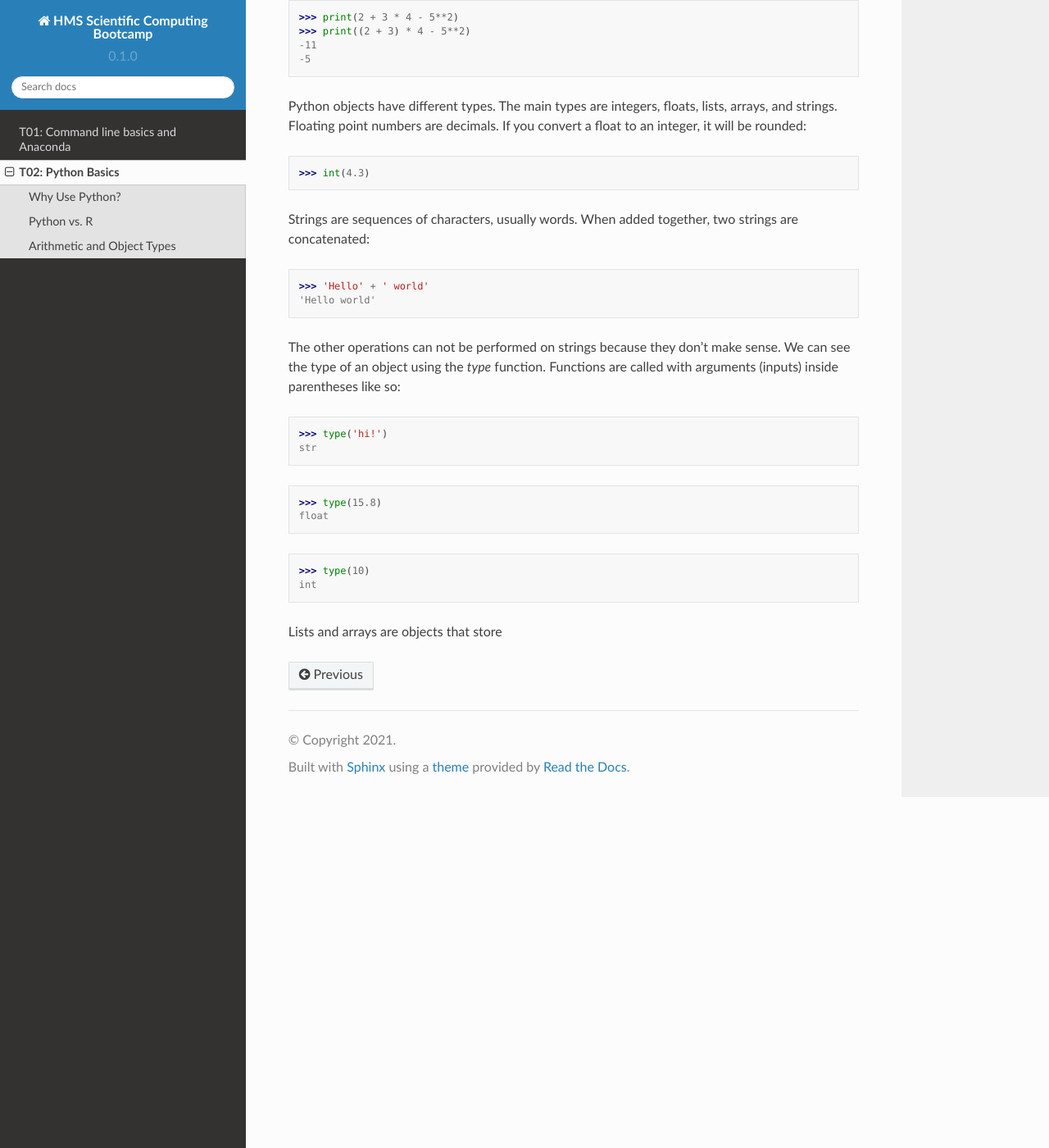
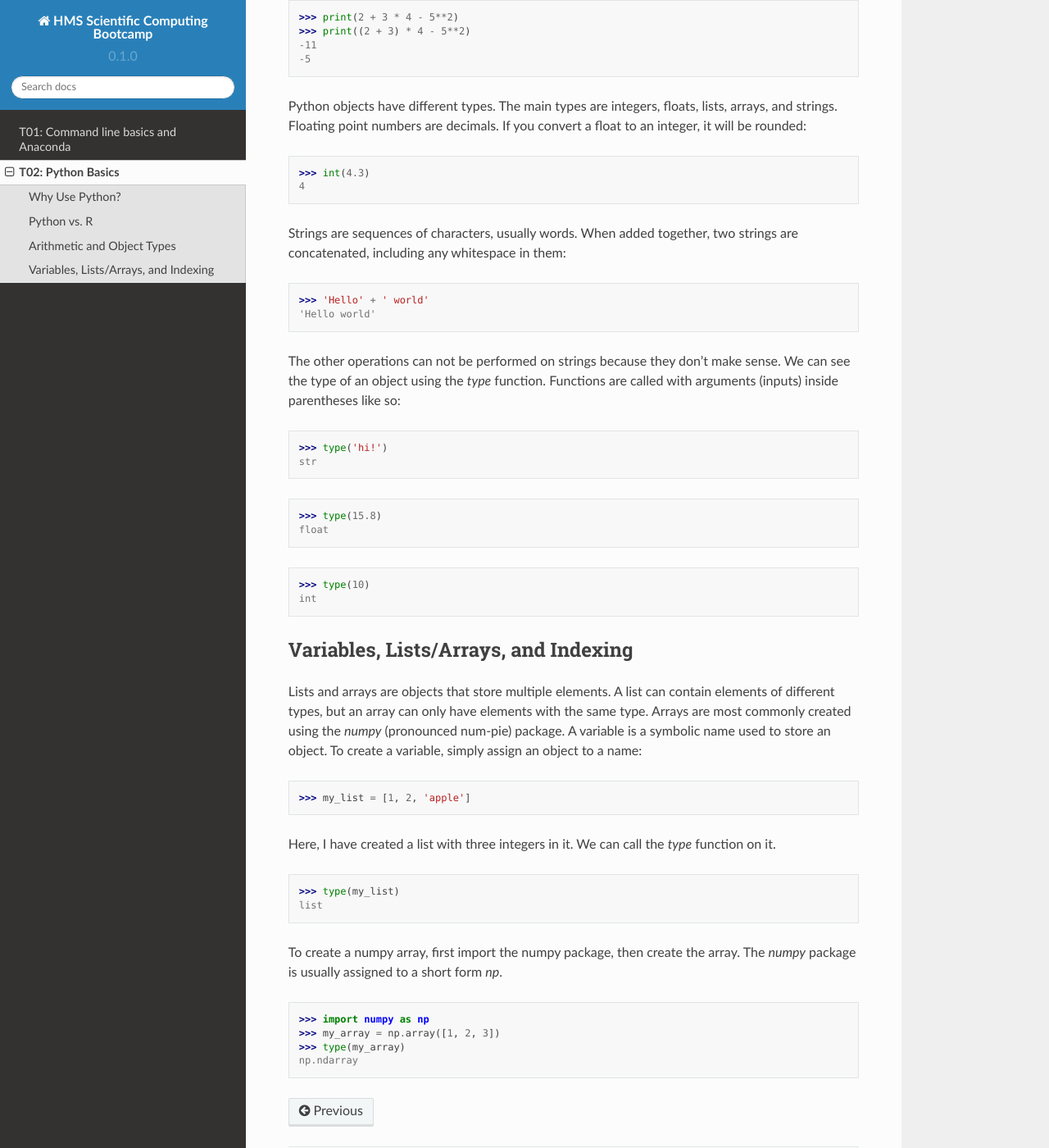
Before and after one commit to sanju99/hms_computing_bootcamp, a Sphinx documentation site: the page built from docs/source/t02.rst, in a window 1280 px wide and 1400 px high, scrolled down 1298 px. Shown: the whole window at 82% size. Built offline with Sphinx 7.4.7 and the Read the Docs theme 2.0.0, drawn with Linux system fonts in a browser that asks for light colours.

Commit message:
Update t02.rst

```diff
--- a/docs/source/t02.rst
+++ b/docs/source/t02.rst
@@ -62,9 +62,10 @@ If you run the code above, the values are shown. If you run multiple lines in th
 
 Python objects have different types. The main types are integers, floats, lists, arrays, and strings. Floating point numbers are decimals. If you convert a float to an integer, it will be rounded:
 
->>> int(4.3) # doctest: +SKIP
+>>> int(4.3)
+4
 
-Strings are sequences of characters, usually words. When added together, two strings are concatenated:
+Strings are sequences of characters, usually words. When added together, two strings are concatenated, including any whitespace in them:
 
 >>> 'Hello' + ' world'
 'Hello world'
@@ -80,4 +81,21 @@ float
 >>> type(10)
 int
 
-Lists and arrays are objects that store
+Variables, Lists/Arrays, and Indexing
+----------------
+
+Lists and arrays are objects that store multiple elements. A list can contain elements of different types, but an array can only have elements with the same type. Arrays are most commonly created using the `numpy` (pronounced num-pie) package. A variable is a symbolic name used to store an object. To create a variable, simply assign an object to a name:
+
+>>> my_list = [1, 2, 'apple']
+
+Here, I have created a list with three integers in it. We can call the `type` function on it.
+
+>>> type(my_list)
+list
+
+To create a numpy array, first import the numpy package, then create the array. The `numpy` package is usually assigned to a short form `np`.
+
+>>> import numpy as np
+>>> my_array = np.array([1, 2, 3])
+>>> type(my_array)
+np.ndarray
```
